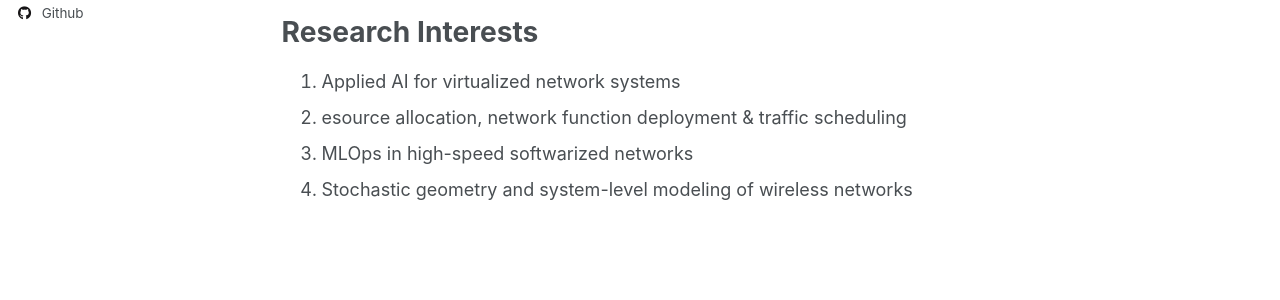
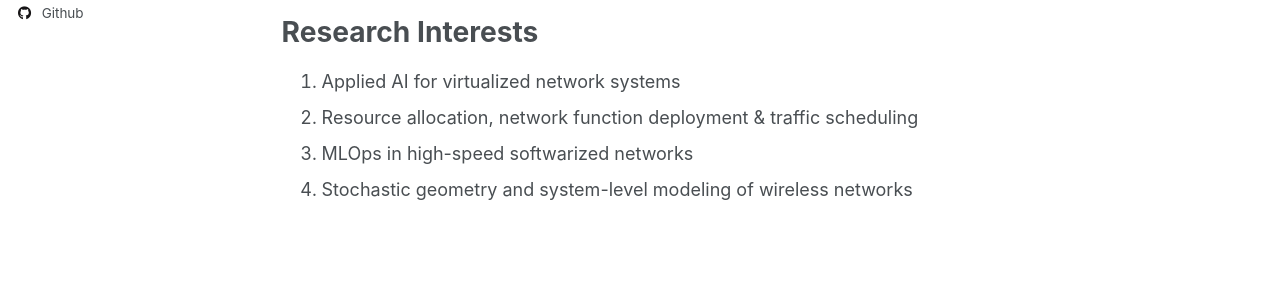
Before and after one commit to evesiphus/evesiphus.github.io, a Jekyll site: the page built from _pages/about.md, in a window 1280 px wide and 1108 px high. Shown: the part 488-788 px from the top of the window. Built offline with Jekyll 4.4.1, drawn with Linux system fonts in a browser that asks for light colours; some web fonts are replaced.

Commit message:
Update about.md

```diff
--- a/_pages/about.md
+++ b/_pages/about.md
@@ -22,6 +22,6 @@ I obtained my M.Sc. of Telecommunication from [Xidian University](https://www.xi
 Research Interests
 ======
 1. Applied AI for virtualized network systems
-2. esource allocation, network function deployment & traffic scheduling
+2. Resource allocation, network function deployment & traffic scheduling
 3. MLOps in high-speed softwarized networks
 4. Stochastic geometry and system-level modeling of wireless networks
```
